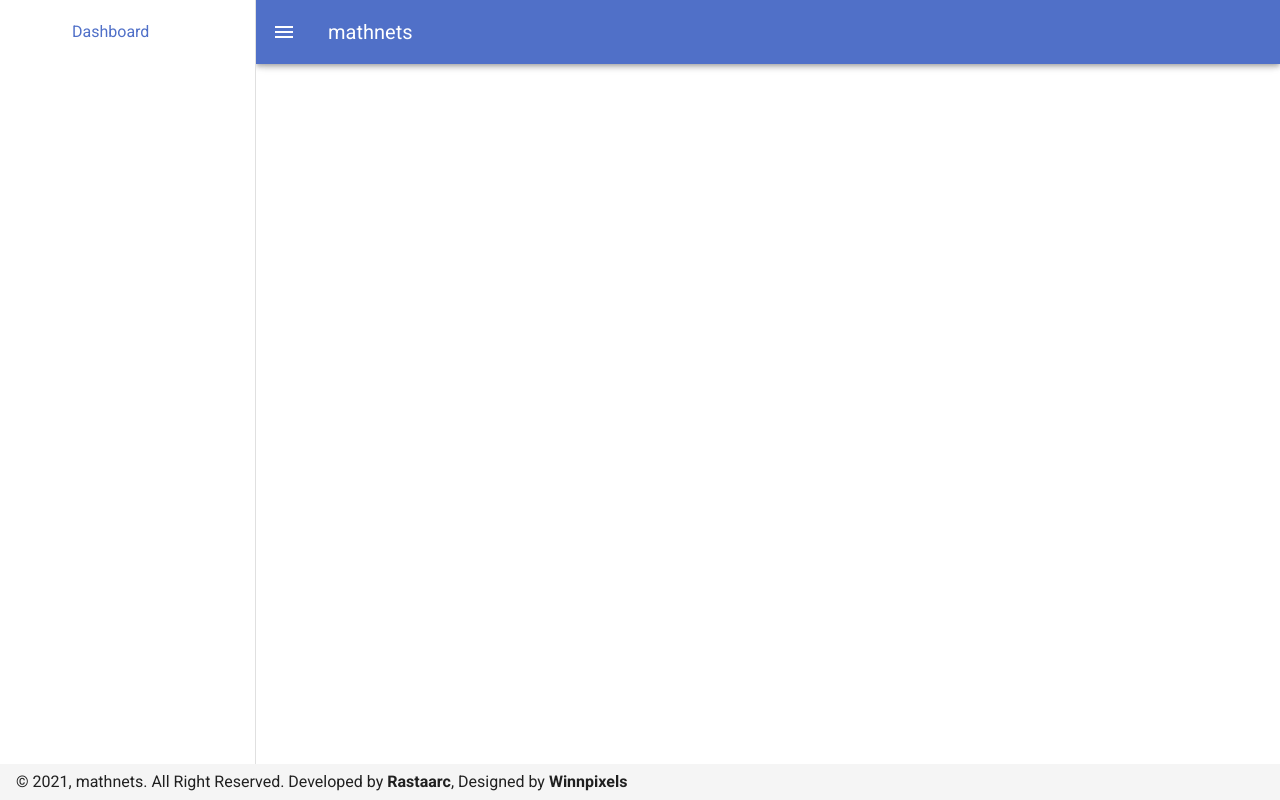
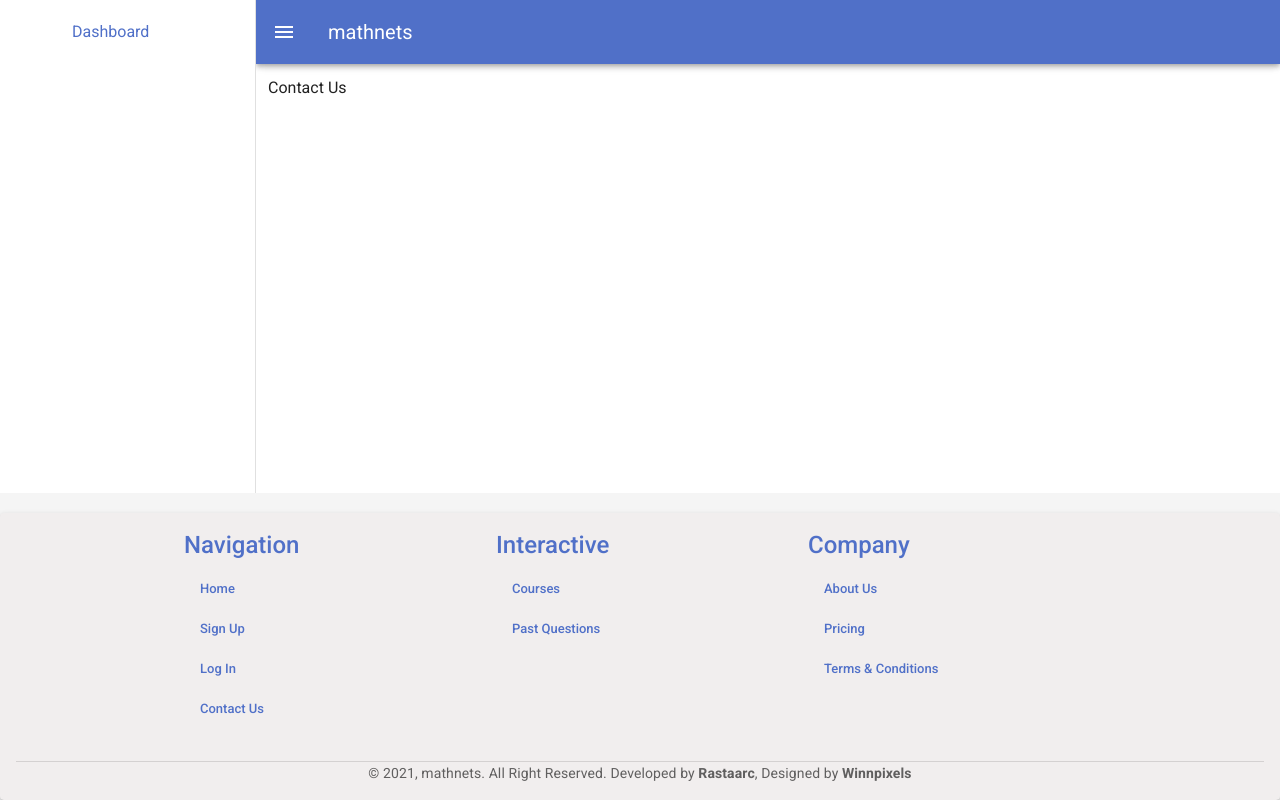
Before and after one commit to mathsnet/site-frontend, a Nuxt app: page /contact in a window 1280 px wide. Built offline with nearby package versions, Linux system fonts and the light colour scheme.

Commit message:
update to frontend 20th Jan. 2021

```diff
--- /dev/null
+++ b/components/ListItems.vue
@@ -0,0 +1,24 @@
+<template>
+  <v-list dense flat :color="$vuetify.theme.themes.light.background">
+    <v-list-item v-for="(item, i) in items" :key="i" exact nuxt :to="item.to">
+      <v-list-item-title class="primary--text">{{
+        item.name
+      }}</v-list-item-title>
+    </v-list-item>
+  </v-list>
+</template>
+
+<script>
+export default {
+  name: 'ListItems',
+  props: {
+    items: {
+      type: Array,
+      default: () => [],
+      required: true,
+    },
+  },
+}
+</script>
+
+<style scoped></style>
--- a/components/general/TheNavigationDrawer.vue
+++ b/components/general/TheNavigationDrawer.vue
@@ -1,7 +1,7 @@
 <template>
   <div>
     <v-navigation-drawer v-model="showNavBar" app>
-      <v-list>
+      <v-list nav>
         <v-list-item
           v-for="(item, i) in items"
           :key="i"
--- a/components/general/TheSiteFooter.vue
+++ b/components/general/TheSiteFooter.vue
@@ -1,22 +1,80 @@
 <template>
-  <v-footer :absolute="!fixed" app>
-    <span class="text-center"
-      >&copy; {{ new Date().getFullYear() }}, {{ appName }}. All Right Reserved.
-      Developed by <span class="font-weight-bold">Rastaarc</span>, Designed by
-      <span class="font-weight-bold">Winnpixels</span></span
+  <v-footer :absolute="!fixed" padless app>
+    <div class="mt-5 mb-5"><v-divider></v-divider></div>
+    <v-card
+      :color="$vuetify.theme.themes.light.background"
+      class="mt-5 text-center text-sm-left"
+      min-width="100%"
     >
+      <v-card-text>
+        <v-row justify="center" class="mx-auto">
+          <v-col cols="12" sm="4" lg="3">
+            <span class="headline font-weight-medium primary--text"
+              >Navigation</span
+            >
+            <ListItems :items="navigation" />
+          </v-col>
+          <v-col cols="12" sm="4" lg="3">
+            <span class="headline font-weight-medium primary--text"
+              >Interactive</span
+            >
+            <ListItems :items="interactive" />
+          </v-col>
+          <v-col cols="12" sm="4" lg="3">
+            <span class="headline font-weight-medium primary--text"
+              >Company</span
+            >
+            <ListItems :items="company" />
+          </v-col>
+        </v-row>
+        <v-row
+          justify="center"
+          align="center"
+          align-content="center"
+          class="text-center"
+        >
+          <v-col cols="12" align-self="center" class="text-center">
+            <v-divider></v-divider>
+            <span class="text-center"
+              >&copy; {{ new Date().getFullYear() }}, {{ appName }}. All Right
+              Reserved. Developed by
+              <span class="font-weight-bold">Rastaarc</span>, Designed by
+              <span class="font-weight-bold">Winnpixels</span></span
+            >
+          </v-col>
+        </v-row>
+      </v-card-text>
+    </v-card>
   </v-footer>
 </template>
 
 <script>
 import { CONSTANTS } from '~/assets/javascript/constants'
-
+import ListItems from '~/components/ListItems'
 export default {
   name: 'TheSiteFooter',
+  components: {
+    ListItems,
+  },
   data() {
     return {
-      fixed: true,
+      fixed: false,
       appName: CONSTANTS.APP_NAME,
+      navigation: [
+        { to: { name: 'index' }, name: 'Home' },
+        { to: { name: 'auth-signup' }, name: 'Sign Up' },
+        { to: { name: 'auth-login' }, name: 'Log In' },
+        { to: { name: 'contact' }, name: 'Contact Us' },
+      ],
+      interactive: [
+        { to: { name: 'courses' }, name: 'Courses' },
+        { to: { name: 'pq' }, name: 'Past Questions' },
+      ],
+      company: [
+        { to: { name: 'about' }, name: 'About Us' },
+        { to: { name: 'pricing' }, name: 'Pricing' },
+        { to: { name: 'terms' }, name: 'Terms & Conditions' },
+      ],
     }
   },
 }
--- /dev/null
+++ b/pages/about.vue
@@ -0,0 +1,11 @@
+<template>
+  <div>About Us</div>
+</template>
+
+<script>
+export default {
+  name: 'About',
+}
+</script>
+
+<style scoped></style>
--- /dev/null
+++ b/pages/contact.vue
@@ -0,0 +1,11 @@
+<template>
+  <div>Contact Us</div>
+</template>
+
+<script>
+export default {
+  name: 'Contact',
+}
+</script>
+
+<style scoped></style>
--- /dev/null
+++ b/pages/courses/index.vue
@@ -0,0 +1,9 @@
+<template>
+  <div>Courses</div>
+</template>
+
+<script>
+export default {}
+</script>
+
+<style scoped></style>
--- a/pages/index.vue
+++ b/pages/index.vue
@@ -1,5 +1,6 @@
 <template>
-  <v-row justify="center" align="center" class="mt-2 mt-md-1 ml-sm-4">
+  <div class="mb-5">
+    <v-row justify="center" align="center" class="mt-2 mt-md-1 ml-sm-4 mb-5">
       <v-col cols="12" sm="7" md="5" class="pl-3">
         <div
           class="primary--text display-1 text-sm-h4 text-center text-md-left font-weight-black"
@@ -15,6 +16,28 @@
         <v-img :src="displayImage"></v-img>
       </v-col>
     </v-row>
+    <v-row class="mt-5 mx-5">
+      <v-col cols="12">
+        <div class="mx-4 d-flex">
+          <span class="text-uppercase font-weight-bold">Courses</span>
+          <span class="ml-auto">
+            <v-btn icon><v-icon>mdi-chevron-left</v-icon></v-btn>
+            <v-btn icon><v-icon>mdi-chevron-right</v-icon></v-btn>
+          </span>
+        </div>
+        <v-divider> </v-divider>
+      </v-col>
+    </v-row>
+    <v-row>
+      <v-col cols="12" v-for="n in 6" :key="n">
+        <v-card class="mx-5">
+          <v-card-title>Title</v-card-title>
+          <v-card-text>Text</v-card-text>
+          <v-card-actions>Actions</v-card-actions>
+        </v-card>
+      </v-col>
+    </v-row>
+  </div>
 </template>
 
 <script>
--- /dev/null
+++ b/pages/pricing.vue
@@ -0,0 +1,11 @@
+<template>
+  <div>Pricing</div>
+</template>
+
+<script>
+export default {
+  name: 'Pricing',
+}
+</script>
+
+<style scoped></style>
```
Lines whose indentation alone changed are shown as unchanged.
